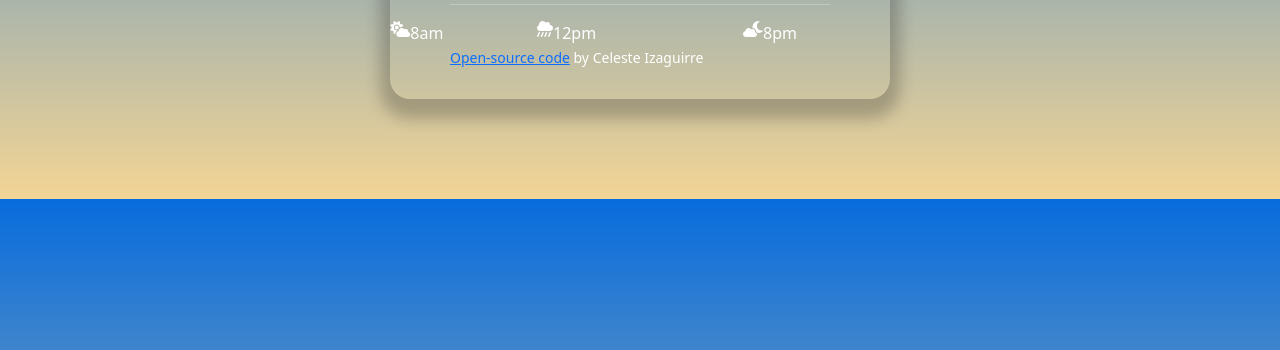
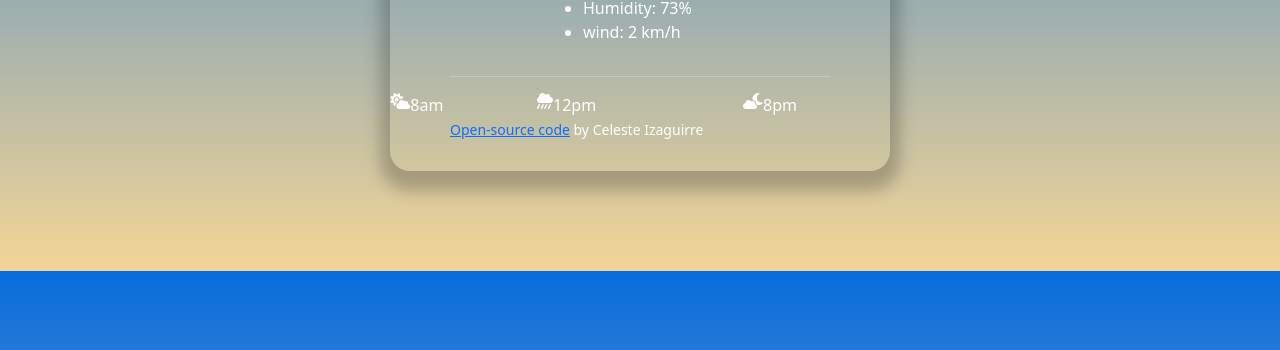
Before and after one commit to code-wick/Weather-App, a plain HTML site: page index.html in a window 1280 px wide. Shown: the part 450-800 px from the top of the page. Drawn offline with nearby package versions, Linux system fonts and the light colour scheme.

Commit message:
div class col-6

```diff
--- a/index.html
+++ b/index.html
@@ -39,7 +39,18 @@
 
       <i class="fa-solid fa-cloud-bolt"></i>
       <h2>72°</h2>
-      <div class="humidity" id="wind"></div>
+      <div class="row">
+      <div class="col-6" >
+        <ul>
+          <li>
+            Humidity: 73%
+          </li>
+          <li>
+            wind: 2 km/h
+          </li>
+        </ul>
+      </div>
+      </div>
       <hr />
       <div class="d-flex justify-content-center">
         <i class="fa-solid fa-cloud-sun"></i>
```
